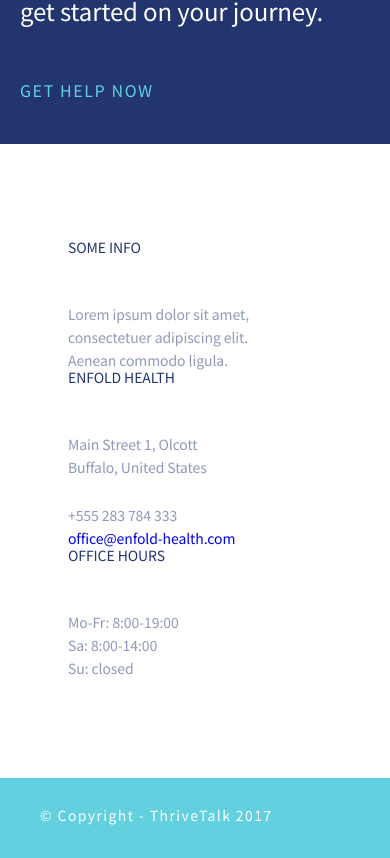
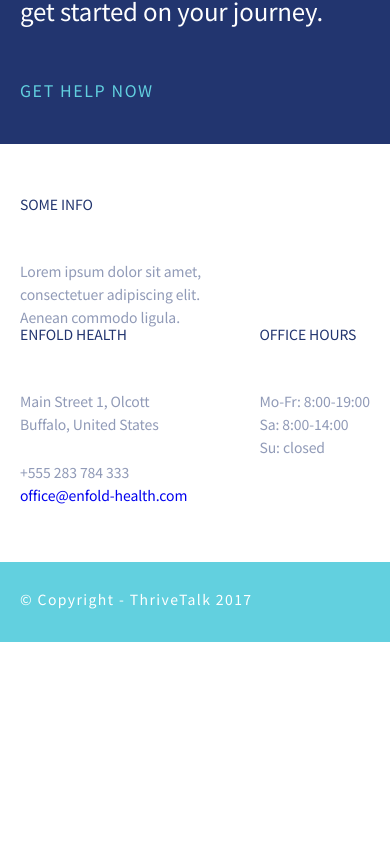
Before and after one commit to MezdrinM/ThriveTalk, a React (Create React App) app: page / in a window 390 px wide. Shown: the part 5673-6531 px from the top of the page. After the commit the page ends 6315 px from the top, so only its background shows below. Built offline with nearby package versions, Linux system fonts and the light colour scheme; the HTML template or start-up script is replaced by a standard one.

Commit message:
⚡️ style for section-info mobile

```diff
--- a/src/styles/section-footer.scss
+++ b/src/styles/section-footer.scss
@@ -17,6 +17,6 @@
 
 @media (max-width: 900px){
     .section-footer-text{
-        padding: 32px 0 0 40px;
+        padding: 32px 0 0 20px;
     }
 }
--- a/src/styles/section-info.scss
+++ b/src/styles/section-info.scss
@@ -59,4 +59,10 @@
     .section-info .portrait img{
         display: none;
     }
+}
+
+@media (max-width: 900px){
+    .section-info-box{
+        margin: 55px 20px;
     }
+}
```
